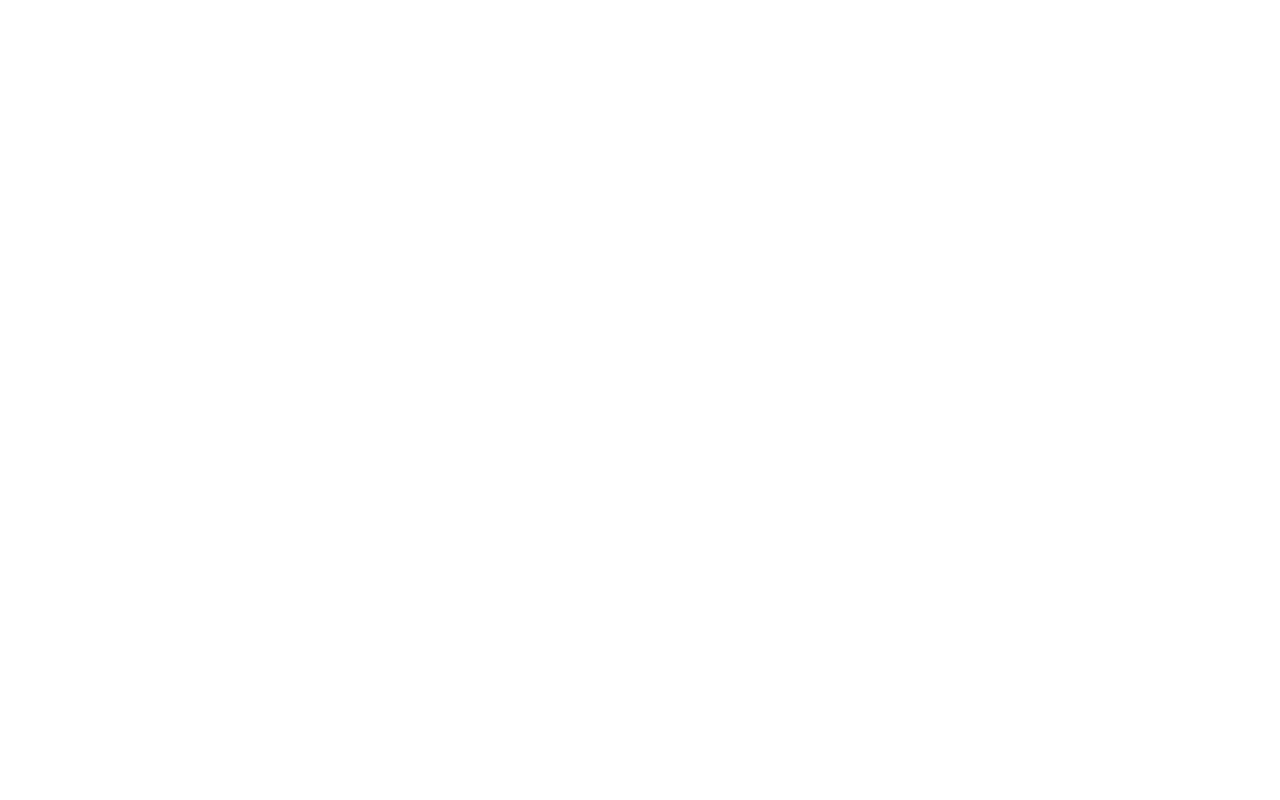
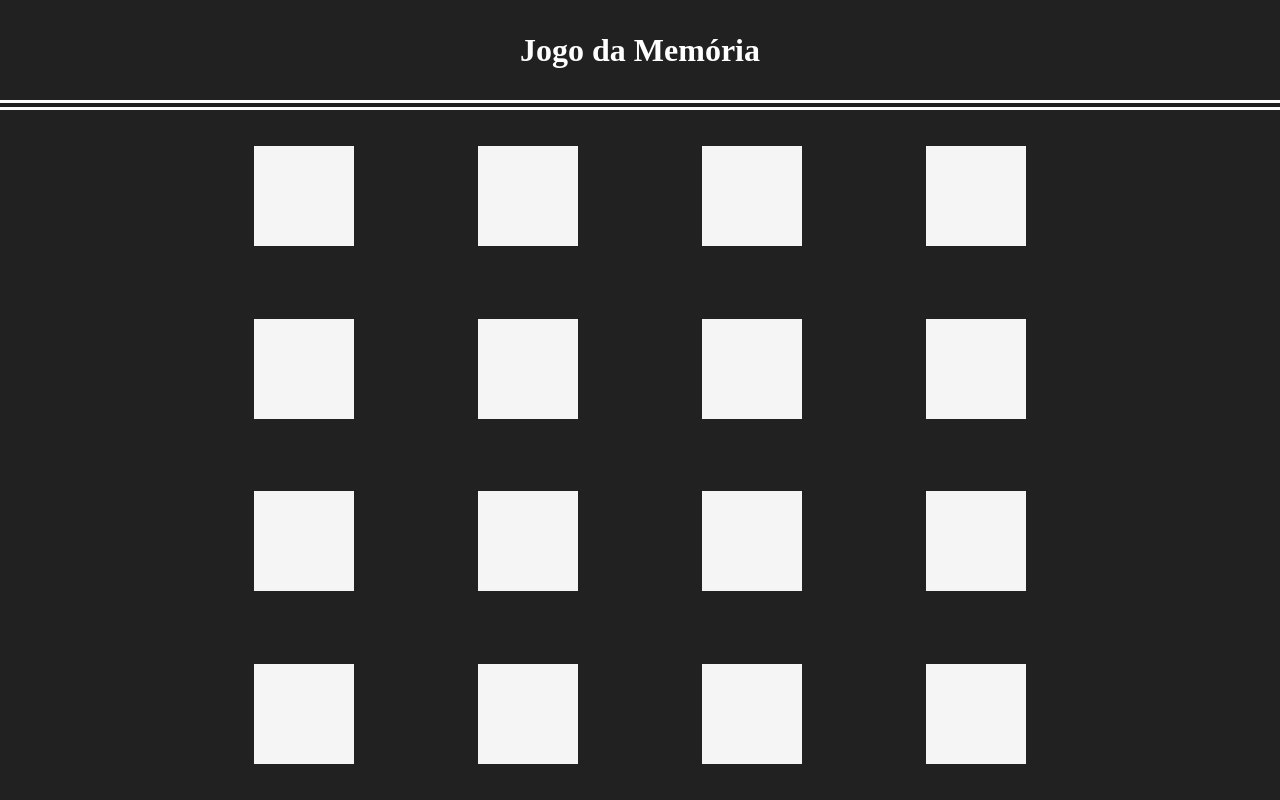
Before and after one commit to ajvmjr/jogoDaMemoria, a plain HTML site: page index.html in a window 1280 px wide. Drawn offline with Linux system fonts and the light colour scheme.

Commit message:
montar o grid para as cartas

```diff
--- a/index.html
+++ b/index.html
@@ -9,6 +9,26 @@
     <title>Document</title>
 </head>
 <body>
-
+    <header>
+        <h1>Jogo da Memória</h1>
+    </header>
+    <main>
+        <div class="carta"></div>
+        <div class="carta"></div>
+        <div class="carta"></div>
+        <div class="carta"></div>
+        <div class="carta"></div>
+        <div class="carta"></div>
+        <div class="carta"></div>
+        <div class="carta"></div>
+        <div class="carta"></div>
+        <div class="carta"></div>
+        <div class="carta"></div>
+        <div class="carta"></div>
+        <div class="carta"></div>
+        <div class="carta"></div>
+        <div class="carta"></div>
+        <div class="carta"></div>
+    </main>
 </body>
 </html>
--- a/style.css
+++ b/style.css
@@ -0,0 +1,37 @@
+body{
+    align-items: center;
+    background-color: rgba(0, 0, 0, 0.87);
+    display: flex;
+    flex-direction: column;
+    margin: 0;
+    padding: 0;
+}
+
+header{
+    align-items: center;
+    border-bottom: 10px double white;
+    display: flex;
+    height: 100px;
+    justify-content: center;
+    width: 100vw;
+}
+
+h1{
+    color: white;
+}
+
+main{
+    align-items: center;
+    display: grid;
+    grid-template-columns: repeat(4, 1fr);
+    grid-template-rows: 1fr 1fr 1fr 1fr;
+    height: calc(100vh - 110px);
+    justify-items: center;
+    width: 70vw;
+}
+
+.carta{
+    background-color: whitesmoke;
+    height: 100px;
+    width: 100px;
+}
```
Also changed, not shown: images/bafef5ca81dff1914e292d8f9f0e3cf8.png (added).
